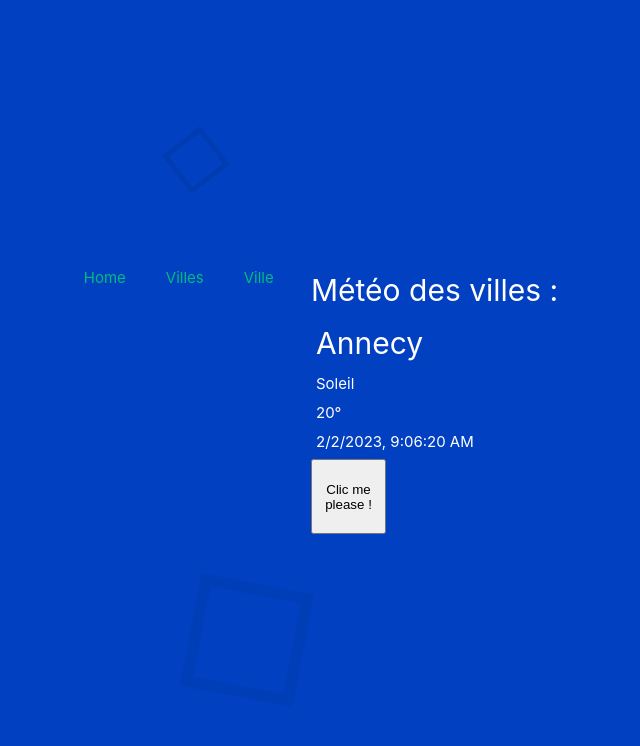
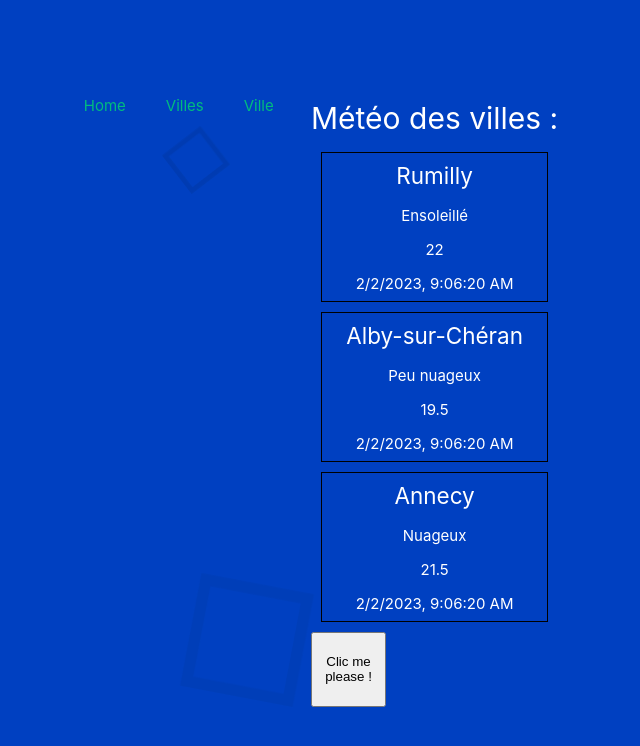
Before and after one commit to kize5/start-vuejs, a Vue app in the folder vue-project/: page /villes in a window 1280 px wide. Shown: the top 746 px of the page, without its empty margins (329-969 px from the left). Built offline with nearby package versions, Linux system fonts and the light colour scheme.

Commit message:
first commit - Ajout loop sur component ville dans villes

```diff
--- a/vue-project/src/components/City.vue
+++ b/vue-project/src/components/City.vue
@@ -1,6 +1,6 @@
 <template>
   <div class="container">
-  <h1> {{ name }} </h1>
+  <h2> {{ name }} </h2>
   <p> {{ weather }}</p>
   <p> {{ temperature }}</p>
   <p> {{ updatedAt }}</p>
--- a/vue-project/src/views/CitiesList.vue
+++ b/vue-project/src/views/CitiesList.vue
@@ -1,24 +1,60 @@
-
 <template>
 
-<h1>Météo des villes :</h1>
-  <City />
-  <City name="Annecy" />
-  <City weather="Soleil" />
-  <City temperature= 20° />
-  <City :updatedAt= "new Date().toLocaleString()" />
-
+  <h1>Météo des villes :</h1>
+  <!--  <City />-->
+  <div v-for="city in cities" class="loop">
+    <City :name=city.name />
+    <City :weather=city.weather />
+    <City :temperature=city.temperature />
+    <City :updated-at=city.updatedAt.toLocaleString() />
+  </div>
 </template>
 
 <script>
 import City from "@/components/City.vue";
+
 export default {
-  components :{
+  components: {
     City
+  },
+  data() {
+    return {
+      cities: [
+        {
+          id: 1,
+          name: 'Rumilly',
+          weather: 'Ensoleillé',
+          temperature: 22.0,
+          updatedAt: new Date()
+        },
+        {
+          id: 2,
+          name: 'Alby-sur-Chéran',
+          weather: 'Peu nuageux',
+          temperature: 19.5,
+          updatedAt: new Date()
+        },
+        {
+          id: 3,
+          name: 'Annecy',
+          weather: 'Nuageux',
+          temperature: 21.5,
+          updatedAt: new Date()
+        }
+      ]
+    }
   }
 }
 </script>
 
 <style scoped>
-
+.loop {
+  display: flex;
+  flex-direction: column;
+  align-content: center;
+  border: solid black 1px;
+  margin: 10px;
+  justify-content: center;
+  align-items: center;
+}
 </style>
```
